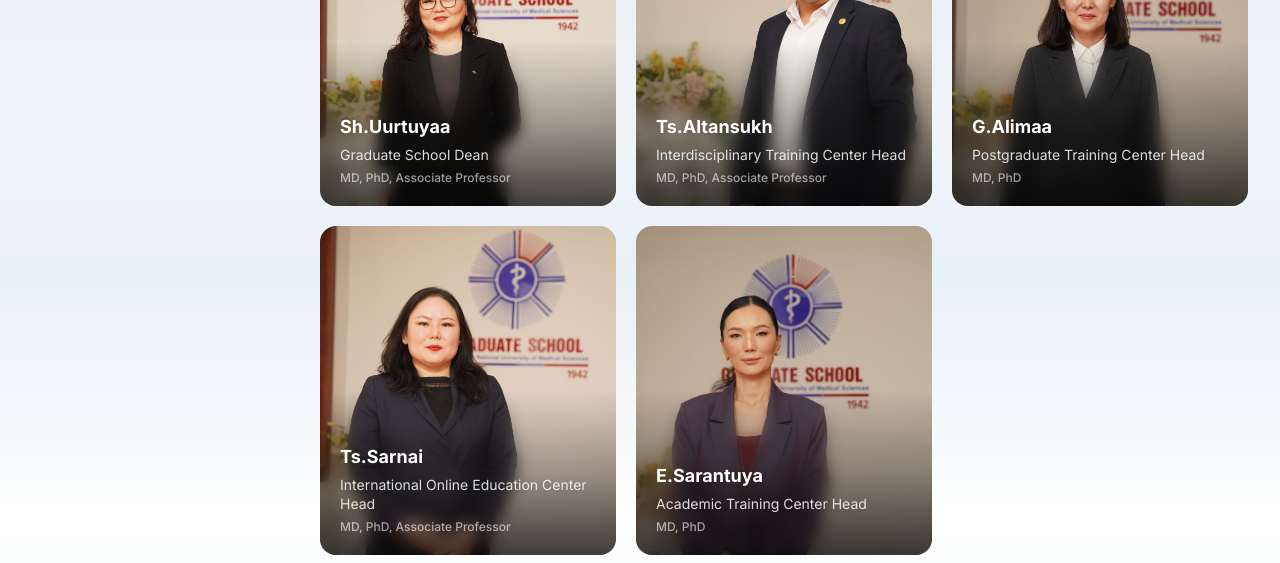
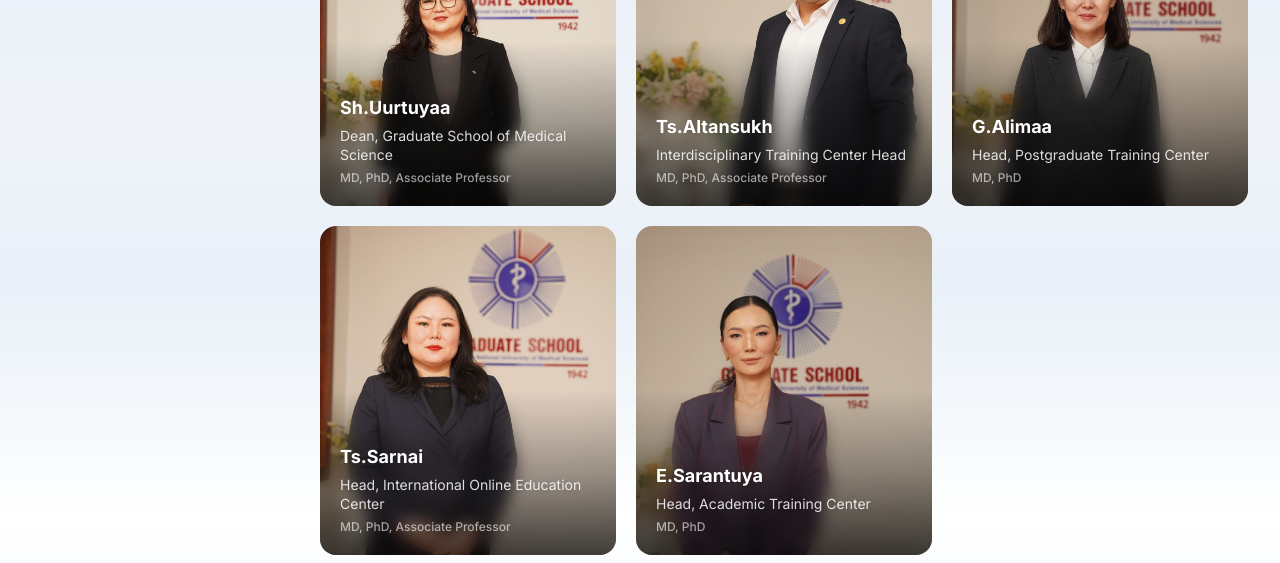
Before and after one commit to tumee0005hub/graduateschool, a Next.js app: page /en/introduction/structure in a window 1280 px wide. Shown: the part 1080-1643 px from the top of the page. Built offline with nearby package versions, Linux system fonts and the light colour scheme; no server answers; the database is empty.

Commit message:
Update leadership.ts
албан тушаал засав

```diff
--- a/src/data/leadership.ts
+++ b/src/data/leadership.ts
@@ -13,7 +13,7 @@ export const leadership: LeadershipMember[] = [
     nameMn: "Ш.Үүртуяа",
     nameEn: "Sh.Uurtuyaa",
     roleMn: "Ахисан түвшний сургуулийн захирал",
-    roleEn: "Graduate School Dean",
+    roleEn: "Dean, Graduate School of Medical Science",
     degreeMn: "АУ-ы доктор, дэд профессор",
     degreeEn: "MD, PhD, Associate Professor",
     image: "/bagsh/vvrtuya.jpg",
@@ -31,7 +31,7 @@ export const leadership: LeadershipMember[] = [
     nameMn: "Г.Алимаа",
     nameEn: "G.Alimaa",
     roleMn: "Төгсөлтийн дараах сургалтын төвийн эрхлэгч",
-    roleEn: "Postgraduate Training Center Head",
+    roleEn: "Head, Postgraduate Training Center",
     degreeMn: "АУ-ы доктор",
     degreeEn: "MD, PhD",
     image: "/bagsh/alimaa.jpg",
@@ -40,7 +40,7 @@ export const leadership: LeadershipMember[] = [
     nameMn: "Ц.Сарнай",
     nameEn: "Ts.Sarnai",
     roleMn: "Олон улсын цахим сургалтын төвийн эрхлэгч",
-    roleEn: "International Online Education Center Head",
+    roleEn: "Head, International Online Education Center",
     degreeMn: "АУ-ы доктор, дэд профессор",
     degreeEn: "MD, PhD, Associate Professor",
     image: "/bagsh/sarnai.jpg",
@@ -49,7 +49,7 @@ export const leadership: LeadershipMember[] = [
     nameMn: "Э.Сарантуяа",
     nameEn: "E.Sarantuya",
     roleMn: "Академик сургалтын төвийн эрхлэгч",
-    roleEn: "Academic Training Center Head",
+    roleEn: "Head, Academic Training Center",
     degreeMn: "АУ-ы доктор",
     degreeEn: "MD, PhD",
     image: "/bagsh/sarantuya.jpg",
```
